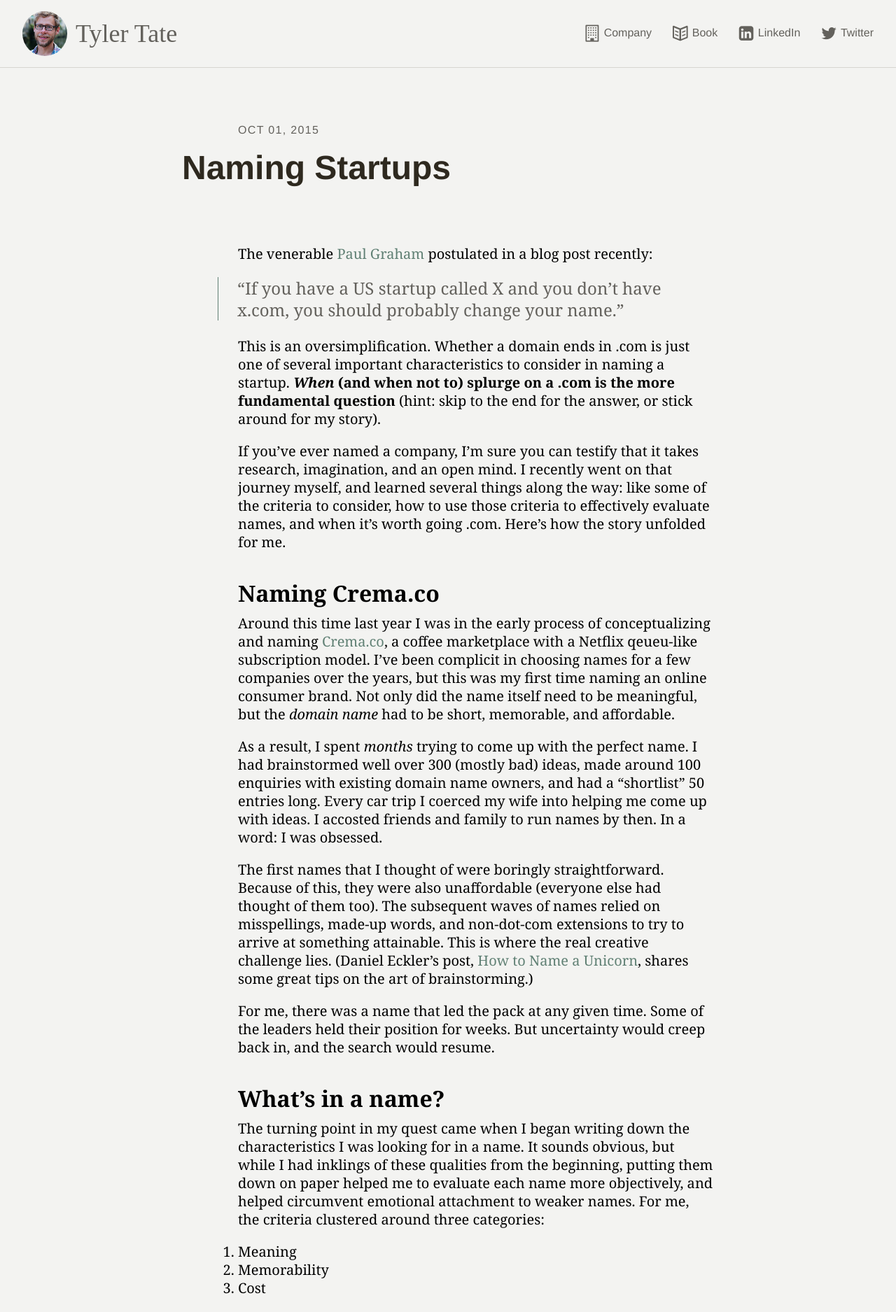
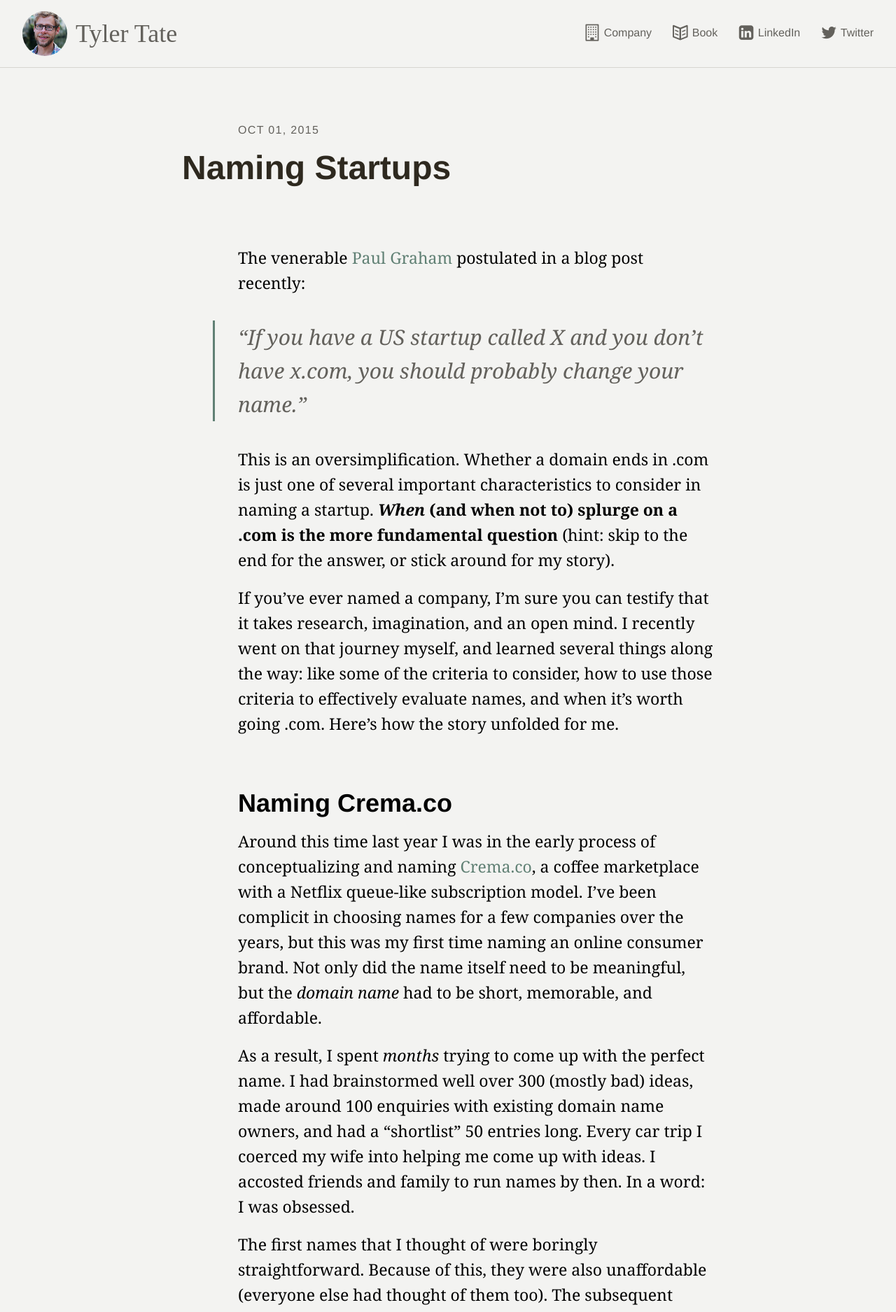
Before and after one commit to SeriouslyInc/tylertate, a Jekyll site: the page built from blog/_posts/2015-10-01-naming-startups-choosing-a-company-name.markdown, in a window 1280 px wide. Shown: the top 1875 px of the page at 70% size. Built offline with Jekyll 4.4.1, drawn with Linux system fonts in a browser that asks for light colours; comment, search, counter and statistics services are not loaded.

Commit message:
Typography update.

```diff
--- a/blog/_posts/2013-11-07-information-wayfinding.markdown
+++ b/blog/_posts/2013-11-07-information-wayfinding.markdown
@@ -120,8 +120,6 @@ Websites, mobile applications, scientific databases, corporate intranets, and ot
 * **Amazon.com**. People visit this store to look for and buy products.
 * **New York Times**. People come to this environment in search of news.
 * **Company intranet**. People come to this area to find documents and information relevant to their job.
-
-Three examples
 
 Following Lynch’s example, we must look beyond the brick and mortar of the environment itself to understand how people, the waypfinders who visit the territory, interact with and conceptualize that environment. To that end, I think that most information environments consist of three principle elements: districts, layers, and nodes.
 
--- a/blog/_posts/2015-10-01-naming-startups-choosing-a-company-name.markdown
+++ b/blog/_posts/2015-10-01-naming-startups-choosing-a-company-name.markdown
@@ -13,7 +13,7 @@ This is an oversimplification. Whether a domain ends in .com is just one of seve
 If you’ve ever named a company, I’m sure you can testify that it takes research, imagination, and an open mind. I recently went on that journey myself, and learned several things along the way: like some of the criteria to consider, how to use those criteria to effectively evaluate names, and when it’s worth going .com. Here’s how the story unfolded for me.
 
 ## Naming Crema.co
-Around this time last year I was in the early process of conceptualizing and naming [Crema.co](http://crema.co/), a coffee marketplace with a Netflix qeueu-like subscription model. I’ve been complicit in choosing names for a few companies over the years, but this was my first time naming an online consumer brand. Not only did the name itself need to be meaningful, but the _domain name_ had to be short, memorable, and affordable.
+Around this time last year I was in the early process of conceptualizing and naming [Crema.co](http://crema.co/), a coffee marketplace with a Netflix queue-like subscription model. I’ve been complicit in choosing names for a few companies over the years, but this was my first time naming an online consumer brand. Not only did the name itself need to be meaningful, but the _domain name_ had to be short, memorable, and affordable.
 
 As a result, I spent _months_ trying to come up with the perfect name. I had brainstormed well over 300 (mostly bad) ideas, made around 100 enquiries with existing domain name owners, and had a “shortlist” 50 entries long. Every car trip I coerced my wife into helping me come up with ideas. I accosted friends and family to run names by then. In a word: I was obsessed.
 
--- a/resources/css/main.css
+++ b/resources/css/main.css
@@ -18,6 +18,13 @@ fieldset {
 }
 li {
   list-style: none outside none;
+}
+html {
+  font-size: 12px;
+}
+body {
+  font-size: 1.334em;
+  line-height: 1.125em;
 }
 body {
   background-color: #f3f3f1;
@@ -452,8 +459,8 @@ figure.my-photo img {
 #blog .post-content ul,
 #blog .post-content ol {
   font-family: "garamond-premier-pro", Georgia, "Times New Roman", serif;
-  font-size: 1.25em;
-  line-height: 1.3em;
+  font-size: 1.9167rem;
+  line-height: 3rem;
 }
 #blog .post-content pre {
   font-size: 1.25em;
@@ -469,40 +476,52 @@ figure.my-photo img {
   background-color: #e3e1de;
 }
 #blog .post-content h2 {
-  font-size: 2em;
-  line-height: 1.25em;
-  margin: 1.25em 0 .3125em 0;
+  font-size: 3rem;
+  line-height: 4rem;
+  font-family: "Avenir Next", "Helvetica Neue", Helvetica, Arial, sans-serif;
+  margin: 6rem 0 1rem 0;
   clear: both;
 }
 #blog .post-content h3 {
-  font-size: 1.5em;
-  line-height: 1.25em;
-  margin-top: 1.5em;
+  font-size: 2rem;
+  line-height: 3rem;
+  font-family: "Avenir Next", "Helvetica Neue", Helvetica, Arial, sans-serif;
+  margin-top: 4rem;
   margin-bottom: 0.5em;
   clear: both;
 }
 #blog .post-content p,
 #blog .post-content ol,
 #blog .post-content ul {
-  margin-bottom: 1em;
+  margin-bottom: 1.5rem;
 }
-#blog .post-content li p {
-  font-size: 1em;
+#blog .post-content li {
+  margin-bottom: 0.75rem;
 }
 #blog .post-content ol li {
   list-style: decimal outside none;
+  padding-left: 1rem;
+  margin-left: -1rem;
 }
 #blog .post-content ul li {
   list-style: disc outside none;
+  padding-left: 1rem;
+  margin-left: -1rem;
 }
 #blog .post-content blockquote {
   clear: both;
-  margin-top: 1em;
-  margin-left: -1.5em;
-  padding-left: 1.4em;
-  border-left: 0.1em solid #608074;
-  font-size: 1.2em;
+  margin-top: 3rem;
+  margin-left: -3rem;
+  margin-bottom: 3rem;
+  padding-left: 2.75rem;
+  border-left: 0.25rem solid #608074;
   color: #63615c;
+}
+#blog .post-content blockquote p {
+  font-size: 2.5rem;
+  line-height: 4rem;
+  font-style: italic;
+  margin-bottom: 0;
 }
 #blog .post-content pre {
   background-color: #e3e1de;
```
Also changed, not shown: resources/css/main.less (+41 -17 lines), resources/images/2013-11-07/districts-layers-nodes.png, resources/images/wales-alt4.jpg (deleted), 7 other files.
